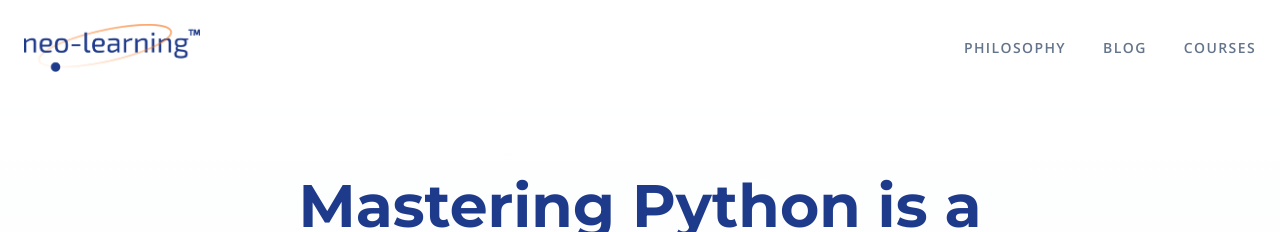
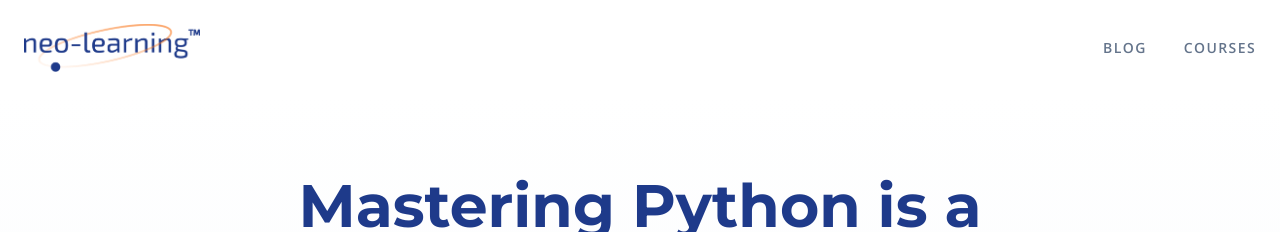
Before and after one commit to neolearningadmin/site, a Jekyll site: the page index.html, which Jekyll copies as it is, in a window 1280 px wide. Shown: the top 232 px of the page. Built offline with Jekyll 4.4.1, drawn with Linux system fonts in a browser that asks for light colours; nearby versions of some CDN libraries.

Commit message:
Removes Philosophy

```diff
--- a/index.html
+++ b/index.html
@@ -66,7 +66,6 @@
             <img src="logo.png" alt="Neo-Learning Logo" class="h-12 w-auto">
         </div>
         <div class="space-x-8 font-semibold text-sm uppercase tracking-widest text-slate-500">
-            <a href="#" class="hover:text-primary transition">Philosophy</a>
             <a href="/blog/" class="hover:text-primary transition">Blog</a>
             <a href="https://www.youtube.com/playlist?list=PLf4buieCDKY8n17xn1y3k4pC8bVzYfPPS" class="hover:text-primary transition">Courses</a>
         </div>
```
